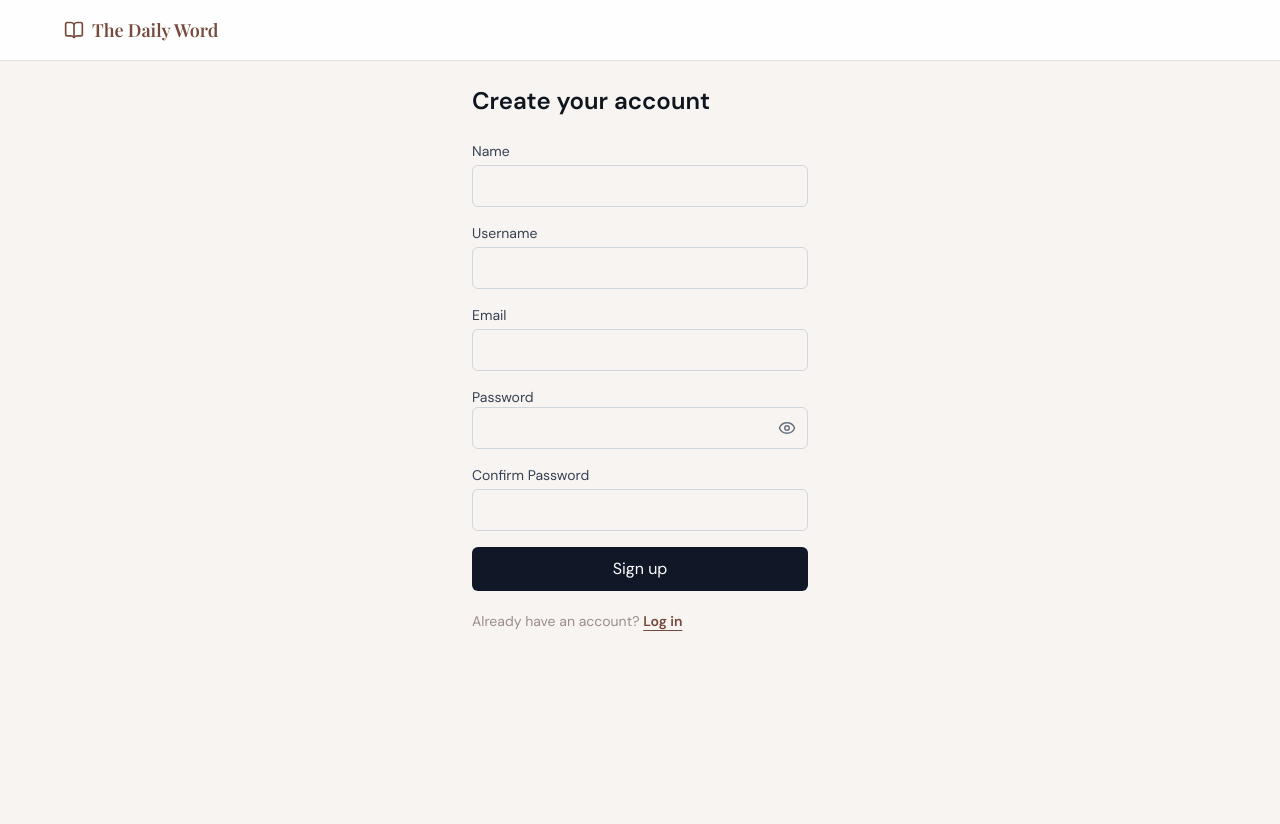
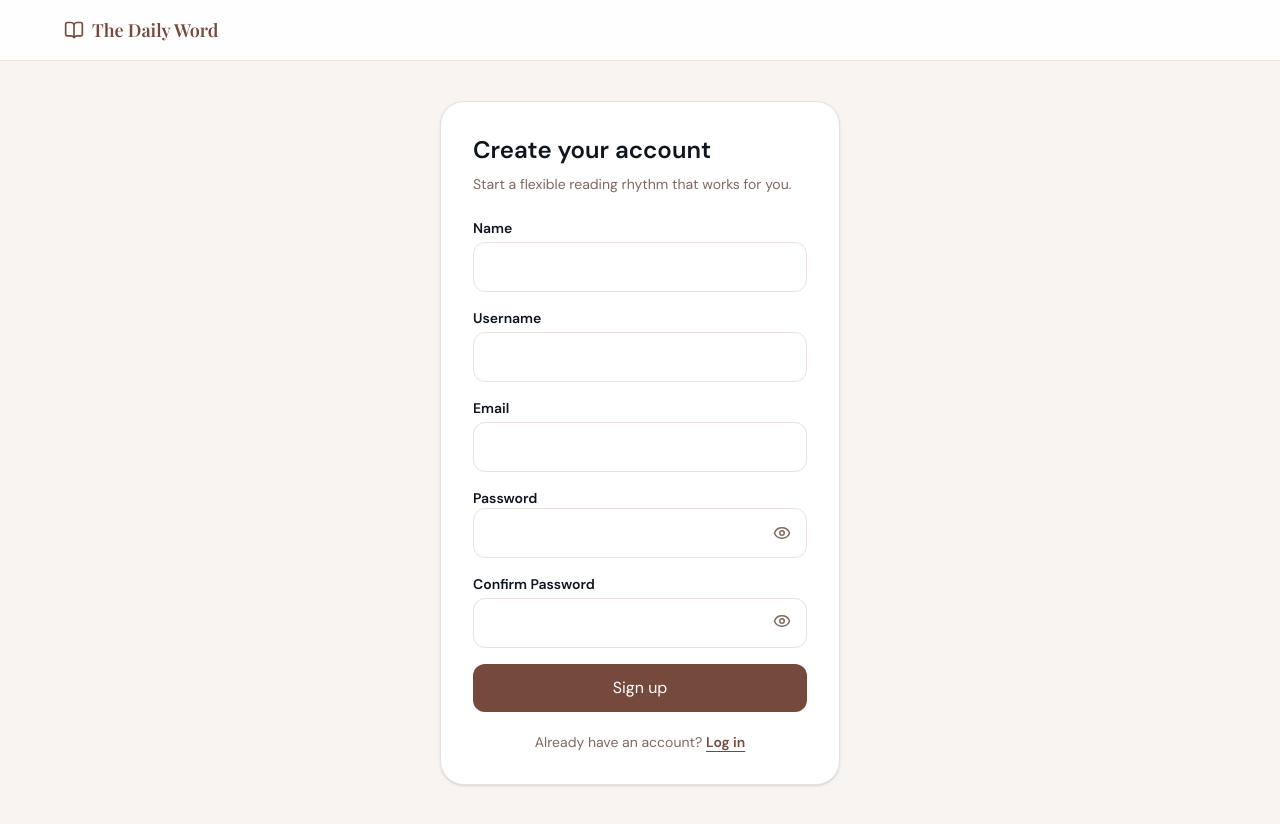
Before and after one commit to Mico1104/Bible-Reading, a React (Vite) app: page /signup in a window 1280 px wide. Before the commit the page ends 800 px from the top, so only its background shows below. Built offline with nearby package versions, Linux system fonts and the light colour scheme; no server answers.

Commit message:
Updating the UI

```diff
--- a/src/components/PasswordInput.tsx
+++ b/src/components/PasswordInput.tsx
@@ -2,19 +2,19 @@ import { Eye, EyeOff } from "lucide-react";
 import { forwardRef, useState } from "react";
 
 
-export const PasswordInput = forwardRef<HTMLInputElement, React.InputHTMLAttributes<HTMLInputElement>>((props, ref) => {
+export const PasswordInput = forwardRef<HTMLInputElement, React.InputHTMLAttributes<HTMLInputElement>>(({ className = "", ...props }, ref) => {
     const [visible, setVisible] = useState(false);
 
     return (
         <div className="relative">
             <input {...props} ref={ref} type={visible ? "text" : "password"}
-            className="w-full rounded-md border border-gray-300 px-3 py-2 pr-10 dark:border-gray-600 dark:bg-gray-900 dark:text-white"
+            className={`w-full rounded-xl border border-(--border) bg-(--surface) px-4 py-3 pr-11 text-(--text) placeholder:text-(--muted) focus:border-(--primary) focus:outline-none focus:ring-2 focus:ring-(--primary)/20 ${className}`}
             />
             <button
             type="button"
             onClick={() => setVisible((prev) => !prev)}
-            className="absolute right-3 top-1/2 -translate-y-1/2 text-gray-500"
-            tabIndex={-1}
+            aria-label={visible ? "Hide password" : "Show password"}
+            className="absolute right-3 top-1/2 -translate-y-1/2 rounded-md p-1 text-(--muted-strong) hover:text-(--primary) focus:outline-none focus:ring-2 focus:ring-(--primary)/30"
             >
                 {visible ? <EyeOff size={18}/> : <Eye size={18}/> }
             </button>
--- a/src/features/auth/LoginPage.tsx
+++ b/src/features/auth/LoginPage.tsx
@@ -34,6 +34,7 @@ export const LoginPage = () => {
         setError("identifier", {
           message: "No account found with that username",
         });
+        toast.error("No account found with that username");
         return;
       }
       email = data;
@@ -54,54 +55,57 @@ export const LoginPage = () => {
     navigate("/dashboard");
   };
   return (
-    <div className="mx-auto max-w-sm p-6">
-      <h1 className="text-2xl font-semibold">Log in</h1>
+    <div className="mx-auto min-h-[calc(100vh-5rem)] w-full max-w-md px-4 py-10 sm:px-6">
+      <div className="rounded-3xl border border-(--border) bg-(--surface) p-6 shadow-sm sm:p-8">
+      <h1 className="text-2xl font-semibold text-(--text)">Log in</h1>
+      <p className="mt-2 text-sm text-(--muted-strong)">Pick up where you left off.</p>
 
       <form onSubmit={handleSubmit(onSubmit)} className="mt-6 space-y-4">
         <div>
-          <label htmlFor="identifier" className="block text-sm text-gray-700">
+          <label htmlFor="identifier" className="block text-sm font-semibold text-(--text)">
             Username or email
           </label>
           <input
             type="text"
             id="identifier"
             {...register("identifier")}
-            className="mt-1 w-full rounded-md border border-gray-300 px-3 py-2"
+            className="mt-1 w-full rounded-xl border border-(--border) bg-(--surface) px-4 py-3 text-(--text) placeholder:text-(--muted) focus:border-(--primary) focus:outline-none focus:ring-2 focus:ring-(--primary)/20"
           />
           {errors.identifier && (
-            <p className="mt-1 text-sm text-red-600">
+            <p className="mt-2 text-sm text-(--danger)">
               {errors.identifier.message}
             </p>
           )}
         </div>
-        <label htmlFor="password" className="block text-sm text-gray-700">
+        <label htmlFor="password" className="block text-sm font-semibold text-(--text)">
           Password
         </label>
         <PasswordInput id="password" {...register("password")} />
         {errors.password && (
-          <p className="mt-1 text-sm text-red-600">{errors.password.message}</p>
+          <p className="mt-2 text-sm text-(--danger)">{errors.password.message}</p>
         )}
 
         <button
           type="submit"
           disabled={isSubmitting}
-          className="w-full rounded-md bg-gray-900 px-4 py-2.5 text-white disabled:opacity-50"
+          className="w-full rounded-xl bg-(--primary) px-4 py-3 font-semibold text-white hover:bg-(--primary-strong) focus:outline-none focus:ring-2 focus:ring-(--primary)/30 disabled:cursor-not-allowed disabled:opacity-50"
         >
           {isSubmitting ? "Logging in..." : "Log in"}
         </button>
       </form>
       <p className="mt-3 text-right text-sm">
-        <Link to="/forgot-password" className="text-gray-600 underline"> Forgot password?</Link>
+        <Link to="/forgot-password" className="font-medium text-(--primary) underline underline-offset-4">Forgot password?</Link>
       </p>
-      <p className="mt-5 text-sm text-[#9b8d88]">
+      <p className="mt-5 text-center text-sm text-(--muted-strong)">
         Don't have an account?{" "}
         <Link
           to="/signup"
-          className="font-semibold text-[#75493c] underline underline-offset-4"
+          className="font-semibold text-(--primary) underline underline-offset-4"
         >
           Sign up
         </Link>
       </p>
+      </div>
     </div>
   );
 };
--- a/src/features/auth/ResetPasswordPage.tsx
+++ b/src/features/auth/ResetPasswordPage.tsx
@@ -5,6 +5,9 @@ import { z } from "zod";
 import { supabase } from "@/lib/supabase";
 import { toast } from "sonner";
 import { PasswordInput } from "@/components/PasswordInput";
+import { Link } from "react-router-dom";
+import { ArrowLeft, KeyRound } from "lucide-react";
+import { motion } from "motion/react";
 
 const resetSchema = z
   .object({
@@ -28,22 +31,28 @@ export const ResetPasswordPage = () => {
 
   const onSubmit = async ({ password }: ResetFormValues) => {
     const { error } = await supabase.auth.updateUser({ password });
-    if (error) return;
+    if (error) {
+      toast.error(error.message || "Unable to update your password");
+      return;
+    }
     toast.success("Password updated!");
     navigate("/dashboard");
   };
 
   return (
-    <div className="mx-auto max-w-sm p-6">
-      <h1 className="text-2xl font-semibold">Set a new Password</h1>
+    <motion.div className="mx-auto flex min-h-[calc(100vh-5rem)] w-full max-w-md items-center px-4 py-10 sm:px-6" initial={{ opacity: 0, y: 16 }} animate={{ opacity: 1, y: 0 }}>
+      <div className="w-full rounded-3xl border border-(--border) bg-(--surface) p-6 shadow-sm sm:p-8">
+      <KeyRound className="text-(--primary)" size={30} />
+      <h1 className="mt-4 text-2xl font-semibold text-(--text)">Set a new password</h1>
+      <p className="mt-2 text-sm text-(--muted-strong)">Choose a strong password to keep your account secure.</p>
       <form onSubmit={handleSubmit(onSubmit)} className="mt-6 space-y-4">
         <div>
-          <label htmlFor="password" className="block text-sm text-gray-700">
+          <label htmlFor="password" className="block text-sm font-semibold text-(--text)">
             New Password
           </label>
           <PasswordInput id="password" {...register("password")} />
           {errors.password && (
-            <p className="mt-1 text-sm text-red-600">
+            <p className="mt-2 text-sm text-(--danger)">
               {errors.password.message}
             </p>
           )}
@@ -51,7 +60,7 @@ export const ResetPasswordPage = () => {
         <div>
           <label
             htmlFor="confirmPassword"
-            className="block text-sm text-gray-700"
+            className="block text-sm font-semibold text-(--text)"
           >
             Confirm password
           </label>
@@ -60,7 +69,7 @@ export const ResetPasswordPage = () => {
             {...register("confirmPassword")}
           />
           {errors.confirmPassword && (
-            <p className="mt-1 text-sm text-red-600">
+            <p className="mt-2 text-sm text-(--danger)">
               {errors.confirmPassword.message}
             </p>
           )}
@@ -69,11 +78,15 @@ export const ResetPasswordPage = () => {
         <button
           type="submit"
           disabled={isSubmitting}
-          className="w-full rounded-md bg-gray-900 px-4 py-2.5 text-white disabled:opacity-50"
+          className="w-full rounded-xl bg-(--primary) px-4 py-3 font-semibold text-white hover:bg-(--primary-strong) focus:outline-none focus:ring-2 focus:ring-(--primary)/30 disabled:cursor-not-allowed disabled:opacity-50"
         >
           {isSubmitting ? "Updating" : "Update password"}
         </button>
       </form>
-    </div>
+      <Link to="/login" className="mt-5 inline-flex items-center gap-2 text-sm font-semibold text-(--primary) underline underline-offset-4">
+        <ArrowLeft size={16} /> Back to login
+      </Link>
+      </div>
+    </motion.div>
   );
 };
--- a/src/features/auth/SignupPage.tsx
+++ b/src/features/auth/SignupPage.tsx
@@ -43,7 +43,10 @@ export const SignupPage = () => {
       },
     });
 
-    if (error) return;
+    if (error) {
+      toast.error(error.message || "Unable to create your account");
+      return;
+    }
 
     toast.success("Account created!");
     setSignupComplete(true);
@@ -60,78 +63,79 @@ export const SignupPage = () => {
   }
 
   return (
-    <div className="mx-auto max-w-sm p-6">
-      <h1 className="text-2xl font-semibold">Create your account</h1>
+    <div className="mx-auto min-h-[calc(100vh-5rem)] w-full max-w-md px-4 py-10 sm:px-6">
+      <div className="rounded-3xl border border-(--border) bg-(--surface) p-6 shadow-sm sm:p-8">
+      <h1 className="text-2xl font-semibold text-(--text)">Create your account</h1>
+      <p className="mt-2 text-sm text-(--muted-strong)">Start a flexible reading rhythm that works for you.</p>
       <form onSubmit={handleSubmit(onSubmit)} className="mt-6 space-y-4">
         <div>
-          <label htmlFor="name" className="block text-sm text-gray-700">
+          <label htmlFor="name" className="block text-sm font-semibold text-(--text)">
             Name
           </label>
           <input
             type="text"
             id="name"
             {...register("name")}
-            className="mt-1 w-full rounded-md border border-gray-300 px-3 py-2"
+            className="mt-1 w-full rounded-xl border border-(--border) bg-(--surface) px-4 py-3 text-(--text) placeholder:text-(--muted) focus:border-(--primary) focus:outline-none focus:ring-2 focus:ring-(--primary)/20"
           />
           {errors.name && (
-            <p className="mt-1 text-sm text-red-600">{errors.name.message}</p>
+            <p className="mt-2 text-sm text-(--danger)">{errors.name.message}</p>
           )}
         </div>
         <div>
-          <label htmlFor="username" className="block text-sm text-gray-700">
+          <label htmlFor="username" className="block text-sm font-semibold text-(--text)">
             Username
           </label>
           <input
             type="text"
             id="username"
             {...register("username")}
-            className="mt-1 w-full rounded-md border border-gray-300 px-3 py-2"
+            className="mt-1 w-full rounded-xl border border-(--border) bg-(--surface) px-4 py-3 text-(--text) placeholder:text-(--muted) focus:border-(--primary) focus:outline-none focus:ring-2 focus:ring-(--primary)/20"
           />
           {errors.username && (
-            <p className="mt-1 text-sm text-red-600">
+            <p className="mt-2 text-sm text-(--danger)">
               {errors.username.message}
             </p>
           )}
         </div>
 
         <div>
-          <label htmlFor="email" className="block text-sm text-gray-700">
+          <label htmlFor="email" className="block text-sm font-semibold text-(--text)">
             Email
           </label>
           <input
             type="email"
             id="email"
             {...register("email")}
-            className="mt-1 w-full rounded-md border border-gray-300 px-3 py-2"
+            className="mt-1 w-full rounded-xl border border-(--border) bg-(--surface) px-4 py-3 text-(--text) placeholder:text-(--muted) focus:border-(--primary) focus:outline-none focus:ring-2 focus:ring-(--primary)/20"
           />
           {errors.email && (
-            <p className="mt-1 text-sm text-red-600">{errors.email.message}</p>
+            <p className="mt-2 text-sm text-(--danger)">{errors.email.message}</p>
           )}
         </div>
 
         <div>
-          <label htmlFor="password" className="block text-sm text-gray-700">
+          <label htmlFor="password" className="block text-sm font-semibold text-(--text)">
             Password
           </label>
-          <PasswordInput id="password" {...register("password")}/>
+          <PasswordInput id="password" {...register("password")} />
           {errors.password && (
-            <p className="mt-1 text-sm text-red-600">
+            <p className="mt-2 text-sm text-(--danger)">
               {errors.password.message}
             </p>
           )}
         </div>
         <div>
-          <label htmlFor="confirmPassword" className="block text-sm text-gray-700">
+          <label htmlFor="confirmPassword" className="block text-sm font-semibold text-(--text)">
             Confirm Password
           </label>
-          <input
-            type="password"
+          <PasswordInput
             id="confirmPassword"
             {...register("confirmPassword")}
-            className="mt-1 w-full rounded-md border border-gray-300 px-3 py-2"
+            className="mt-1"
           />
           {errors.confirmPassword && (
-            <p className="mt-1 text-sm text-red-600">
+            <p className="mt-2 text-sm text-(--danger)">
               {errors.confirmPassword.message}
             </p>
           )}
@@ -140,20 +144,21 @@ export const SignupPage = () => {
         <button
           type="submit"
           disabled={isSubmitting}
-          className="w-full rounded-md bg-gray-900 px-4 py-2.5 text-white disabled:opacity-50"
+          className="w-full rounded-xl bg-(--primary) px-4 py-3 font-semibold text-white hover:bg-(--primary-strong) focus:outline-none focus:ring-2 focus:ring-(--primary)/30 disabled:cursor-not-allowed disabled:opacity-50"
         >
           {isSubmitting ? "Creating account..." : "Sign up"}
         </button>
       </form>
-      <p className="mt-5 text-sm text-[#9b8d88]">
+      <p className="mt-5 text-center text-sm text-(--muted-strong)">
         Already have an account?{" "}
         <Link
           to="/login"
-          className="font-semibold text-[#75493c] underline underline-offset-4"
+          className="font-semibold text-(--primary) underline underline-offset-4"
         >
           Log in
         </Link>
       </p>
+      </div>
     </div>
   );
 };
```
Also changed, not shown: src/features/auth/ForgotPasswordPage.tsx (+34 -13 lines).
